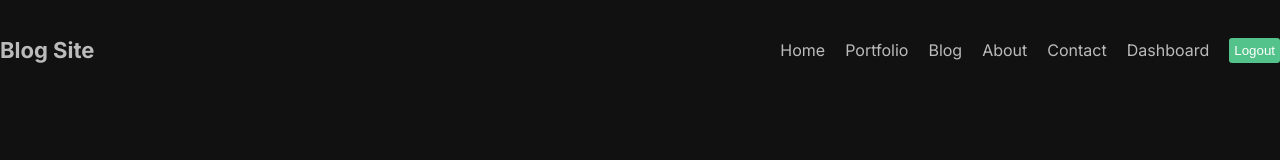
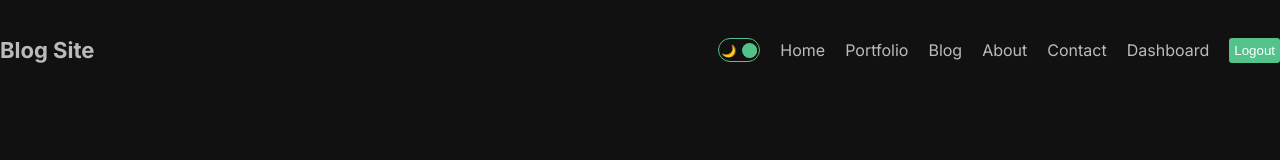
Before and after one commit to gerarjon/next-blogsite, a Next.js app: page / in a window 1280 px wide. Shown: the top 160 px of the page. Built offline with nearby package versions, Linux system fonts and the light colour scheme.

Commit message:
added darkmode toggle and context api for dark mode

```diff
--- /dev/null
+++ b/context/ThemeContext.js
@@ -0,0 +1,21 @@
+"use client"
+
+import { createContext, useState } from "react"
+
+export const ThemeContext = createContext()
+
+export const ThemeProvider = ({children}) => {
+  const [mode, setMode] = useState("dark")
+
+  const toggle = () => {
+    setMode( prev => (prev === "dark" ? "light" : "dark") );
+  }
+
+  return (
+    <ThemeContext.Provider value={{ toggle, mode }}>
+      <div className={`theme ${mode}`}>
+        {children}
+      </div>
+    </ThemeContext.Provider>
+  )
+}
--- a/src/app/globals.css
+++ b/src/app/globals.css
@@ -17,6 +17,20 @@
   color: inherit;
 }
 
+.theme {
+  transition: 1s all ease;
+}
+
+.light {
+  background-color: white;
+  color: #111;
+}
+
+.dark {
+  background-color: #111;
+  color: #bbb;
+}
+
 .container {
   max-width: 1366px;
   min-height: 100vh;
--- a/src/app/layout.js
+++ b/src/app/layout.js
@@ -2,6 +2,7 @@
 import { Inter } from 'next/font/google'
 import Navbar from '@/components/navbar/Navbar'
 import Footer from '@/components/footer/Footer'
+import { ThemeProvider } from '../../context/ThemeContext'
 
 const inter = Inter({ subsets: ['latin'] })
 
@@ -14,11 +15,13 @@
   return (
     <html lang="en">
       <body className={inter.className}>
-        <div className="container">
-          <Navbar />
-            {children}
-          <Footer />
-        </div>
+        <ThemeProvider>
+          <div className="container">
+            <Navbar />
+              {children}
+            <Footer />
+          </div>
+        </ThemeProvider>
       </body>
     </html>
   )
--- /dev/null
+++ b/src/components/DarkModeToggle/DarkModeToggle.jsx
@@ -0,0 +1,22 @@
+"use client"
+
+import React, { useContext } from 'react'
+import { ThemeContext } from '../../../context/ThemeContext'
+import styles from './darkModeToggle.module.css'
+
+const DarkModeToggle = () => {
+
+  const {toggle, mode} = useContext(ThemeContext);
+
+  return (
+    <div className={styles.container} onClick={toggle}>
+      <div className={styles.icon}>🌙</div>
+      <div className={styles.icon}>🌝</div>
+      <div
+        className={styles.ball}
+        style={mode === "light" ? {left: "2px"} : {right: "2px"}}></div>
+    </div>
+  )
+}
+
+export default DarkModeToggle
--- /dev/null
+++ b/src/components/DarkModeToggle/darkModeToggle.module.css
@@ -0,0 +1,24 @@
+.container {
+  width: 42px;
+  height: 24px;
+  border: 1.5px solid #53c28b;
+  border-radius: 30px;
+  display: flex;
+  justify-content: space-between;
+  align-items: center;
+  padding: 2px;
+  cursor: pointer;
+  position: relative;
+}
+
+.icon {
+  font-size: 12px;
+}
+
+.ball {
+  width: 15px;
+  height: 15px;
+  background-color: #53c28b;
+  border-radius: 50%;
+  position: absolute;
+}
--- a/src/components/navbar/Navbar.jsx
+++ b/src/components/navbar/Navbar.jsx
@@ -2,6 +2,7 @@
 
 import Link from 'next/link'
 import React from 'react'
+import DarkModeToggle from '../DarkModeToggle/DarkModeToggle'
 import styles from './navbar.module.css'
 
 const links = [
@@ -43,6 +44,7 @@
     <div className={styles.container}>
       <Link href="/" className={styles.logo}>Blog Site</Link>
       <div className={styles.links}>
+        <DarkModeToggle />
         {links.map((link) => (
           <Link
             key={link.id}
```
